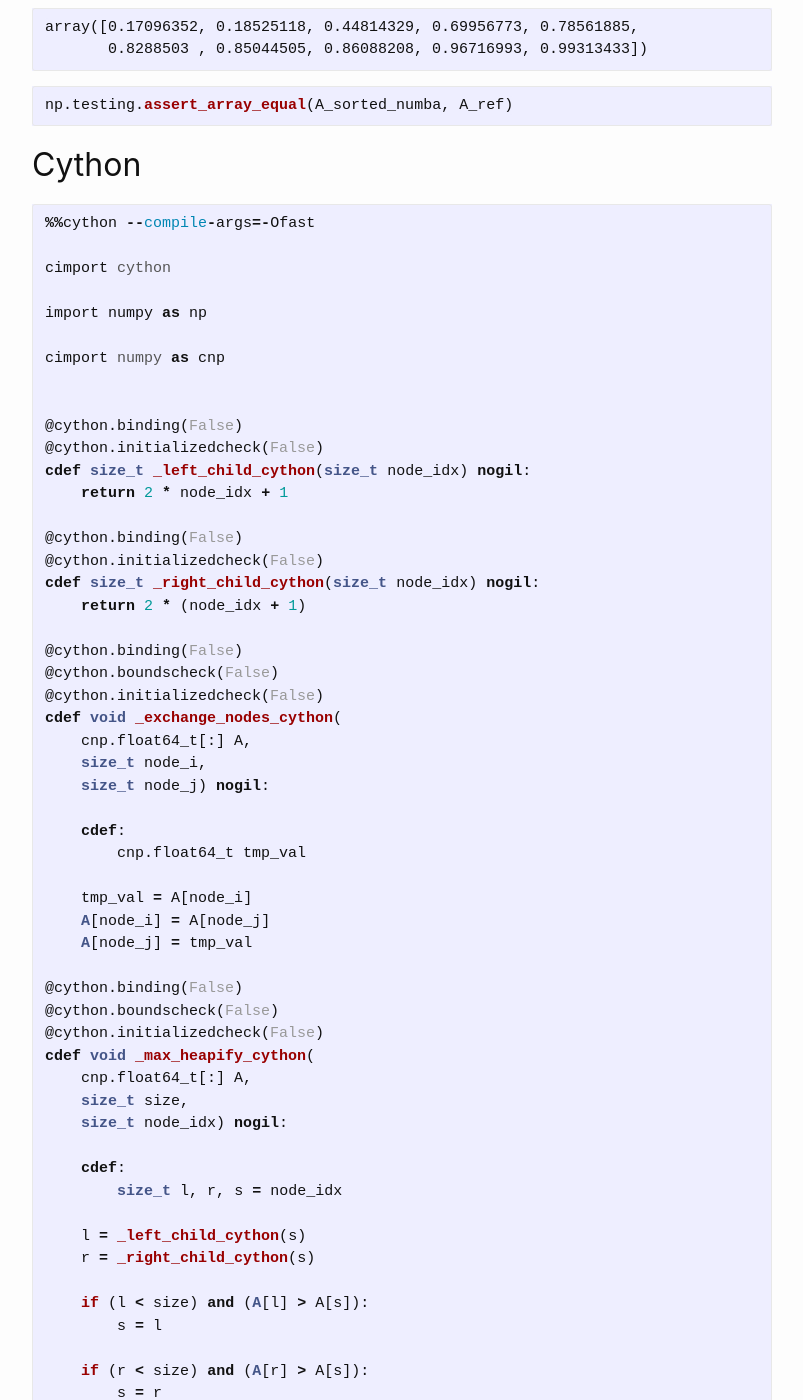
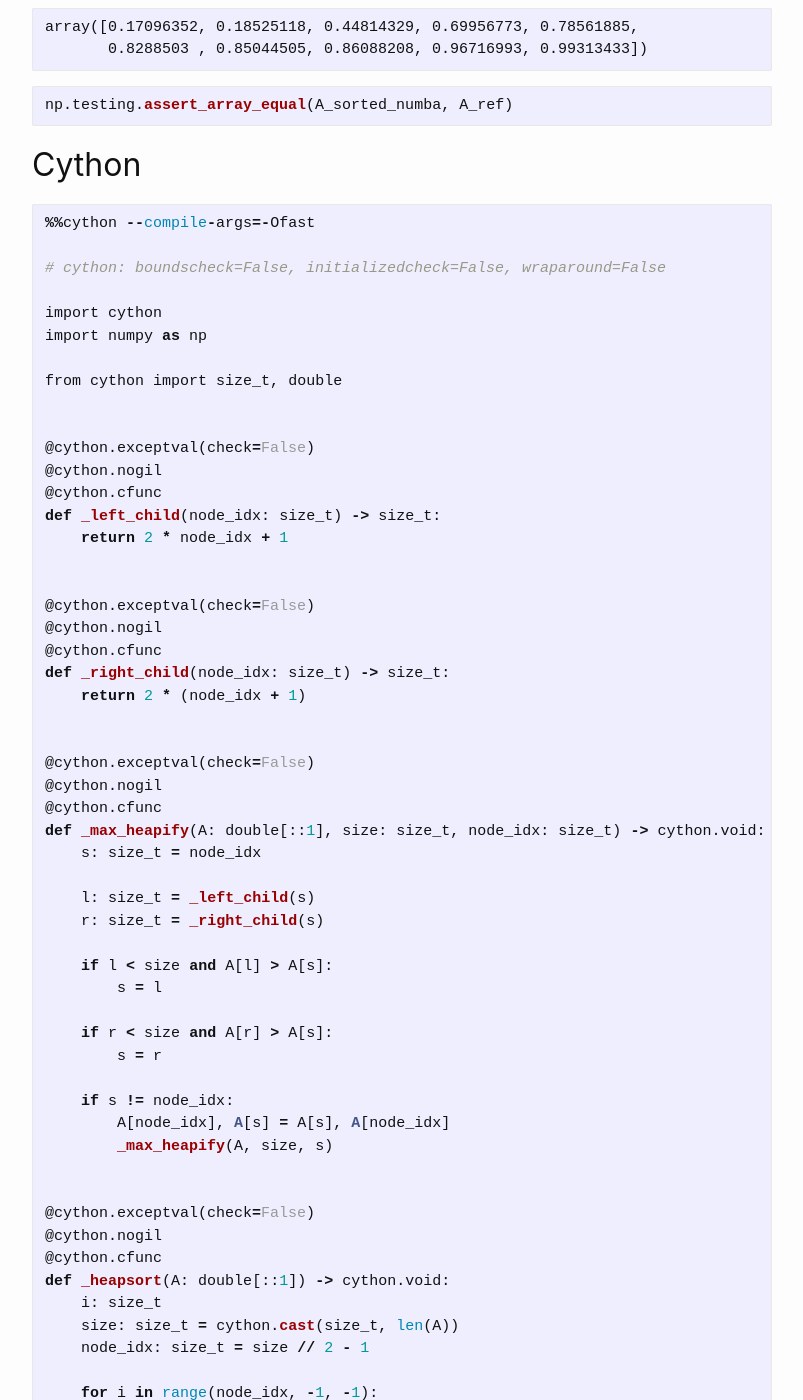
Before and after one commit to aetperf/aetperf.github.io, a Jekyll site: the page built from _posts/2022-04-14-Heapsort-with-Numba-and-Cython.md, in a window 1280 px wide and 1400 px high, scrolled down 11513 px. Shown: the whole window, without its empty margins (238-1041 px from the left). Built offline with Jekyll 4.4.1, drawn with Linux system fonts in a browser that asks for light colours; formulas are drawn with MathJax 3; comment, search, counter and statistics services are not loaded; some of the changed text lies outside the part shown.

Commit message:
Use a more readable Cython implementation.
Note that I kept the `@cython.nogil` modifiers, even though the feature is not actually used. It might still be relevant for readers that this implementation _is_ actually usable in multi-threaded code.

I'm also making use of the fact that, after copying the array, it's definitely contiguous (`double[::1]`). That brings another 5% speedup on my side.

Also, I'd rather give `l` and `r` explicit names (`left_child` and `right_child`) than using functions to calculate them. But that's not a performance question (the functions get inlined either way). Rather, it's a matter of better readability.

You may want to update the performance numbers.

````diff
--- a/_posts/2022-04-14-Heapsort-with-Numba-and-Cython.md
+++ b/_posts/2022-04-14-Heapsort-with-Numba-and-Cython.md
@@ -586,87 +586,69 @@
 ```cython
 %%cython --compile-args=-Ofast
 
-cimport cython
+# cython: boundscheck=False, initializedcheck=False, wraparound=False
 
+import cython
 import numpy as np
 
-cimport numpy as cnp
+from cython import size_t, double
 
 
-@cython.binding(False)
-@cython.initializedcheck(False)
-cdef size_t _left_child_cython(size_t node_idx) nogil:
+@cython.exceptval(check=False)
+@cython.nogil
+@cython.cfunc
+def _left_child(node_idx: size_t) -> size_t:
     return 2 * node_idx + 1
 
-@cython.binding(False)
-@cython.initializedcheck(False)
-cdef size_t _right_child_cython(size_t node_idx) nogil:
+
+@cython.exceptval(check=False)
+@cython.nogil
+@cython.cfunc
+def _right_child(node_idx: size_t) -> size_t:
     return 2 * (node_idx + 1)
 
-@cython.binding(False)
-@cython.boundscheck(False)
-@cython.initializedcheck(False)
-cdef void _exchange_nodes_cython(
-    cnp.float64_t[:] A,
-    size_t node_i,
-    size_t node_j) nogil:
 
-    cdef:
-        cnp.float64_t tmp_val
+@cython.exceptval(check=False)
+@cython.nogil
+@cython.cfunc
+def _max_heapify(A: double[::1], size: size_t, node_idx: size_t) -> cython.void:
+    s: size_t = node_idx
 
-    tmp_val = A[node_i]
-    A[node_i] = A[node_j]
-    A[node_j] = tmp_val
+    l: size_t = _left_child(s)
+    r: size_t = _right_child(s)
 
-@cython.binding(False)
-@cython.boundscheck(False)
-@cython.initializedcheck(False)
-cdef void _max_heapify_cython(
-    cnp.float64_t[:] A,
-    size_t size,
-    size_t node_idx) nogil:
-
-    cdef:
-        size_t l, r, s = node_idx
-
-    l = _left_child_cython(s)
-    r = _right_child_cython(s)
-
-    if (l < size) and (A[l] > A[s]):
+    if l < size and A[l] > A[s]:
         s = l
 
-    if (r < size) and (A[r] > A[s]):
+    if r < size and A[r] > A[s]:
         s = r
 
     if s != node_idx:
-        _exchange_nodes_cython(A, node_idx, s)
-        _max_heapify_cython(A, size, s)
+        A[node_idx], A[s] = A[s], A[node_idx]
+        _max_heapify(A, size, s)
 
-@cython.binding(False)
-@cython.boundscheck(False)
-@cython.wraparound(False)
-@cython.initializedcheck(False)
-cdef void _heapsort_cython(cnp.float64_t[:] A) nogil:
 
-    cdef:
-        size_t size, i, node_idx
+@cython.exceptval(check=False)
+@cython.nogil
+@cython.cfunc
+def _heapsort(A: double[::1]) -> cython.void:
+    i: size_t
+    size: size_t = cython.cast(size_t, len(A))
+    node_idx: size_t = size // 2 - 1
 
-    size = len(A)
-    node_idx = size // 2 - 1
     for i in range(node_idx, -1, -1):
-        _max_heapify_cython(A, size, i)
+        _max_heapify(A, size, i)
 
     for i in range(size - 1, 0, -1):
-        _exchange_nodes_cython(A, i, 0)
+        A[i], A[0] = A[0], A[i]
         size -= 1
-        _max_heapify_cython(A, size, 0)
+        _max_heapify(A, size, 0)
 
 
-cpdef heapsort_cython(A_in):
-
+@cython.ccall
+def heapsort_cython(A_in):
     A = np.copy(A_in)
-    _heapsort_cython(A)
-
+    _heapsort(A)
     return A
 ```
 
````
